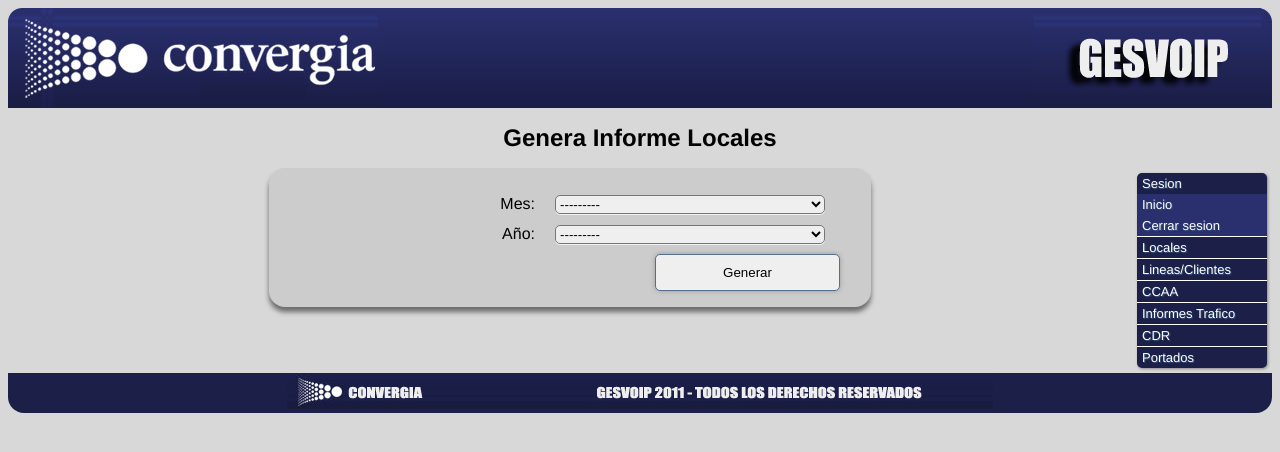
After one commit to leonciokof/gesvoip, a Django app: page /sti_informe_locales/ in a window 1280 px wide. The commit adds this page. Shown: the top 452 px of the page. Run offline with Django 3.2, Linux system fonts and the light colour scheme; some libraries are stand-ins or nearby versions.

Commit message:
Se integro locales.

```diff
--- a/gesvoip_project/sti/forms.py
+++ b/gesvoip_project/sti/forms.py
@@ -3,6 +3,7 @@
 from django import forms
 
 from . import models
+from gesvoip import choices
 
 
 class CentrosLocalesForm(forms.ModelForm):
@@ -39,3 +40,19 @@
             'desp_centro_local': forms.TextInput(
                 attrs={'required': 'required'}),
         }
+
+
+class FechaForm(forms.Form):
+
+    MONTHS = list(choices.MONTHS)
+    MONTHS.insert(0, ('', '---------'))
+    YEARS = choices.YEARS
+    YEARS.insert(0, ('', '---------'))
+    month = forms.ChoiceField(
+        label='Mes',
+        choices=MONTHS,
+        widget=forms.Select(attrs={'required': 'required'}))
+    year = forms.ChoiceField(
+        label='Año',
+        choices=YEARS,
+        widget=forms.Select(attrs={'required': 'required'}))
--- a/gesvoip_project/sti/templates/sti/base_intranet.html
+++ b/gesvoip_project/sti/templates/sti/base_intranet.html
@@ -13,7 +13,7 @@
       <ul>
         <li><a href="{% url 'sti:sti_locales' %}">Ingresar Local</a></li>
         <li><a href="{% url 'sti:sti_locales2' %}">Buscar/Modificar</a></li>
-        <li><a href='sti_informe_locales.php'>Informe Locales</a></li>
+        <li><a href="{% url 'sti:sti_informe_locales' %}">Informe Locales</a></li>
       </ul>
     </li>
     <li><a href="#">Lineas/Clientes</a>
--- a/gesvoip_project/sti/templates/sti/cpanel_sti.html
+++ b/gesvoip_project/sti/templates/sti/cpanel_sti.html
@@ -9,8 +9,8 @@
     <select name="menu1" onChange="MM_jumpMenu('parent',this,0)">
       <option selected>Seleccionar Opción</option>
       <option value="{% url 'sti:sti_locales' %}">Ingresar Local</option>
-      <option value='sti_locales2.php'>Buscar/Modificar Local</option>
-      <option value='sti_informe_locales.php'>Informe Centros Locales</option>
+      <option value="{% url 'sti:sti_locales2' %}">Buscar/Modificar Local</option>
+      <option value="{% url 'sti:sti_informe_locales' %}">Informe Centros Locales</option>
     </select>
 
     <label>Administracion de Lineas/Clientes</label>
--- /dev/null
+++ b/gesvoip_project/sti/templates/sti/sti_informe_locales.html
@@ -0,0 +1,12 @@
+{% extends "sti/base_intranet.html" %}
+
+{% block title %}Genera Informe Locales - GesVoIP{% endblock title %}
+{% block title2 %}<h1>Genera Informe Locales</h1>{% endblock title2 %}
+
+{% block content %}
+  <form name="cargaCdr" id="cargaCdr" class="formulario" method="post">
+    {% csrf_token %}
+    {{ form }}
+    <input type="submit" name="generar" id="generar" value="Generar">
+  </form>
+{% endblock content %}
--- a/gesvoip_project/sti/urls.py
+++ b/gesvoip_project/sti/urls.py
@@ -6,4 +6,8 @@
     url(r'^sti_locales/$', 'sti_locales', name='sti_locales'),
     url(r'^sti_locales2/$', 'sti_locales2', name='sti_locales2'),
     url(r'^sti_locales3/(?P<pk>\d+)/$', 'sti_locales3', name='sti_locales3'),
+    url(r'^sti_informe_locales/$',
+        'sti_informe_locales', name='sti_informe_locales'),
+    url(r'^sti_informe_locales2/(?P<year>\d+)/(?P<month>\d+)/$',
+        'sti_informe_locales2', name='sti_informe_locales2'),
 )
--- a/gesvoip_project/sti/views.py
+++ b/gesvoip_project/sti/views.py
@@ -1,7 +1,25 @@
+import csv
+
 from django.core.urlresolvers import reverse_lazy
+from django.http import HttpResponse
 from django.views import generic
 
 from . import forms, models
+
+
+class CSVResponseMixin(object):
+
+    def render_to_response(self, context, **response_kwargs):
+        r = HttpResponse(content_type='text/csv')
+        r['Content-Disposition'] = 'attachment; filename="{0}"'.format(
+            context['title'])
+        writer = csv.writer(
+            r, delimiter=';', lineterminator='\n', dialect='excel')
+
+        for item in context['items']:
+            writer.writerow(item)
+
+        return r
 
 
 class cpanel_stiView(generic.TemplateView):
@@ -51,3 +69,46 @@
     template_name = 'sti/sti_locales3.html'
 
 sti_locales3 = sti_locales3View.as_view()
+
+
+class sti_informe_localesView(generic.FormView):
+
+    """ Vista de sti_informe_locales """
+
+    form_class = forms.FechaForm
+    template_name = 'sti/sti_informe_locales.html'
+
+    def form_valid(self, form):
+        self.year = form.cleaned_data.get('year')
+        self.month = form.cleaned_data.get('month')
+
+        return super(sti_informe_localesView, self).form_valid(form)
+
+    def get_success_url(self):
+        return reverse_lazy(
+            'sti:sti_informe_locales2',
+            kwargs={'year': self.year, 'month': self.month})
+
+sti_informe_locales = sti_informe_localesView.as_view()
+
+
+class sti_informe_locales2View(CSVResponseMixin, generic.TemplateView):
+
+    """ Vista de sti_informe_locales2 """
+
+    template_name = 'sti/sti_informe_locales2.html'
+
+    def get_context_data(self, **kwargs):
+        context = super(
+            sti_informe_locales2View, self).get_context_data(**kwargs)
+        fecha = '{0}{1}'.format(kwargs.get('year'), kwargs.get('month'))
+        title = 'TL_314_{0}_CL.txt'.format(fecha)
+        items = [
+            [i.cod_empresa, fecha, i.cod_centro_local, i.desp_centro_local]
+            for i in models.CentrosLocales.objects.all()
+        ]
+        context.update({'title': title, 'items': items})
+
+        return context
+
+sti_informe_locales2 = sti_informe_locales2View.as_view()
```
